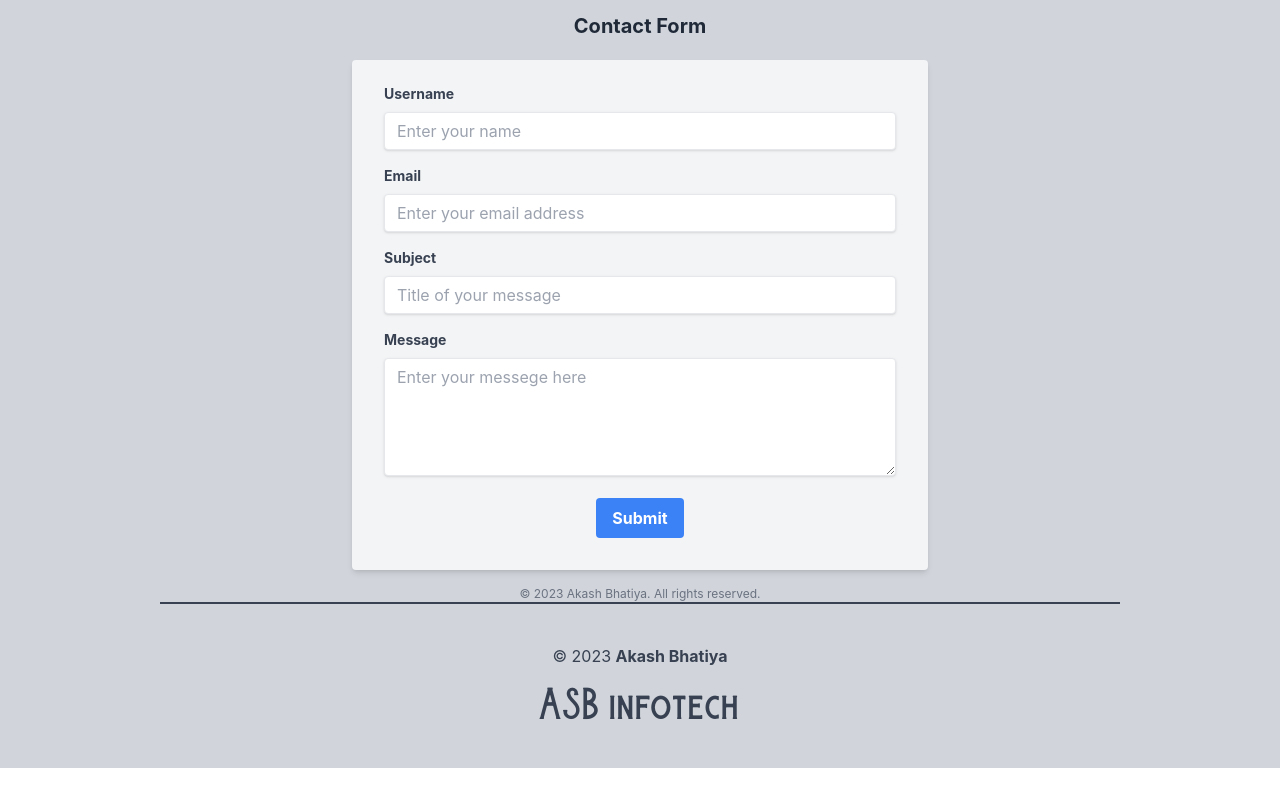
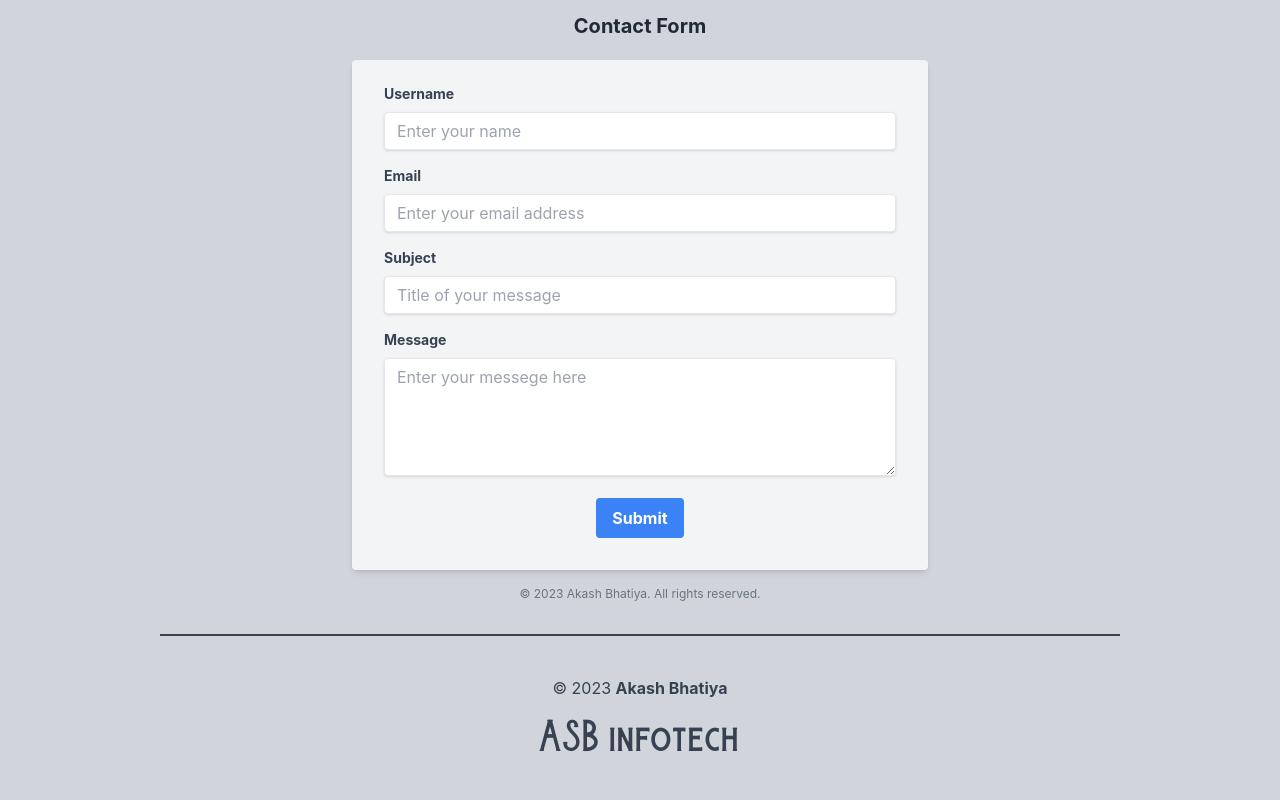
Before and after one commit to akashBhatiya/Nextjs-Portfolio, a Next.js app: page / in a window 1280 px wide. Shown: the part 3147-3947 px from the top of the page. Before the commit the page ends 3915 px from the top, so only its background shows below. Built offline with nearby package versions, Linux system fonts and the light colour scheme.

Commit message:
Update index.js

```diff
--- a/pages/index.js
+++ b/pages/index.js
@@ -308,7 +308,7 @@ export default function Home() {
         </section>
 
 {/* Footer */}
-        <div className="border-t-2 border-gray-700 dark:border-gray-300 text-gray-700 dark:text-gray-300">
+        <div className="border-t-2 mt-8 border-gray-700 dark:border-gray-300 text-gray-700 dark:text-gray-300">
           <div className="pt-10 text-center">
             <p className="">© {currentYear} <strong>Akash Bhatiya</strong></p>
           </div>
```
